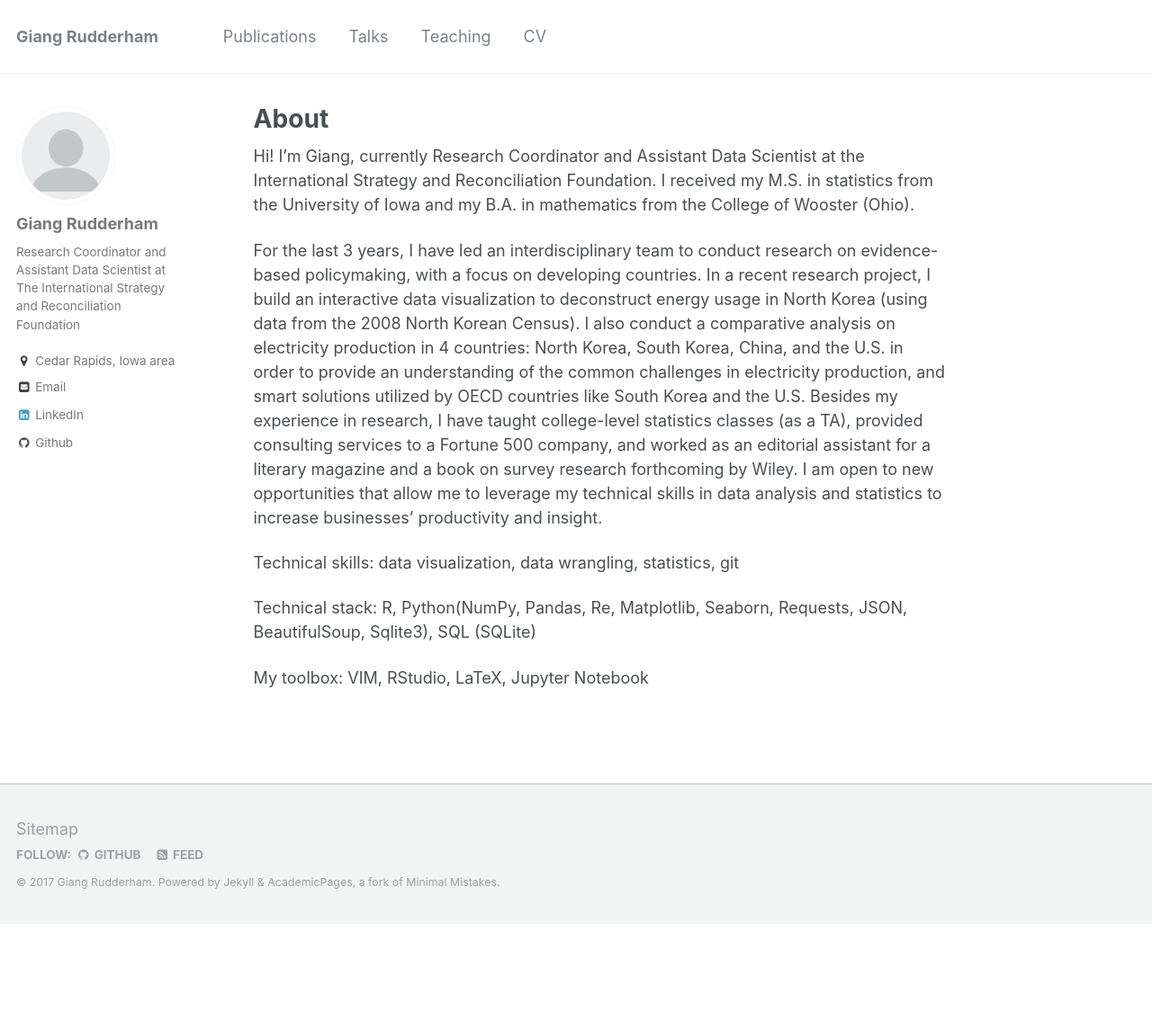
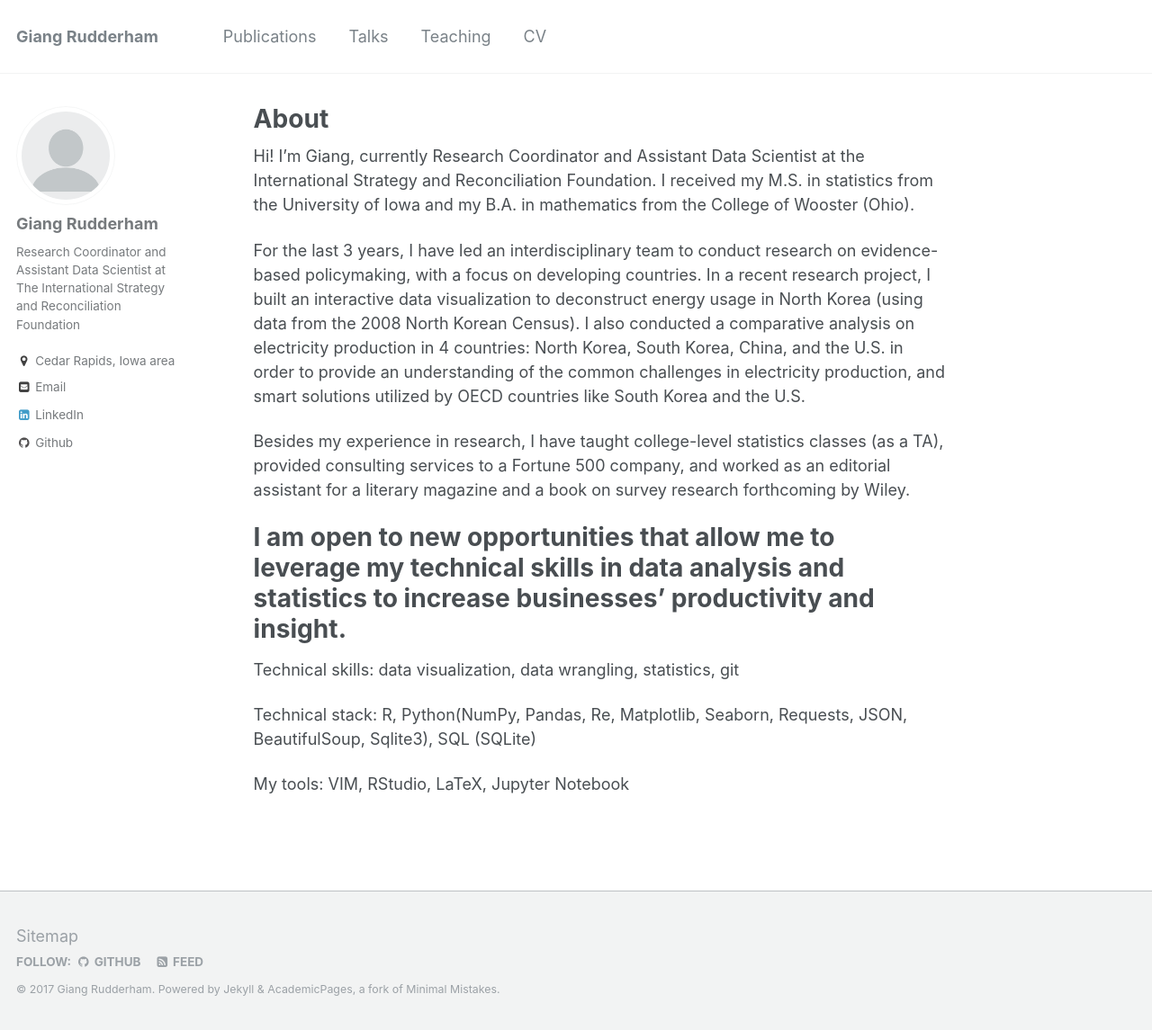
Before and after one commit to giang-rudderham/giang-rudderham.github.io, a Jekyll site: the page built from _pages/about.md, in a window 1280 px wide and 1145 px high. Shown: the whole window at 90% size. Built offline with Jekyll 4.4.1, drawn with Linux system fonts in a browser that asks for light colours.

Commit message:
fix About section and LinkedIn username

```diff
--- a/_config.yml
+++ b/_config.yml
@@ -96,7 +96,7 @@ author:
   keybase          :
   instagram        :
   lastfm           :
-  linkedin         : "https://www.linkedin.com/in/giang-rudderham/"
+  linkedin         : "giang-rudderham"
   orcid            : # "http://orcid.org/yourorcidurl"
   pinterest        :
   soundcloud       :
--- a/_pages/about.md
+++ b/_pages/about.md
@@ -10,11 +10,18 @@ redirect_from:
 Hi! I'm Giang, currently Research Coordinator and Assistant Data Scientist at the International Strategy and Reconciliation Foundation.
 I received my M.S. in statistics from the University of Iowa and my B.A. in mathematics from the College of Wooster (Ohio).
 
-For the last 3 years, I have led an interdisciplinary team to conduct research on evidence-based policymaking, with a focus on developing countries. In a recent research project, I build an interactive data visualization to deconstruct energy usage in North Korea (using data from the 2008 North Korean Census). I also conduct a comparative analysis on electricity production in 4 countries: North Korea, South Korea, China, and the U.S. in order to provide an understanding of the common challenges in electricity production, and smart solutions utilized by OECD countries like South Korea and the U.S.
-Besides my experience in research, I have taught college-level statistics classes (as a TA), provided consulting services to a Fortune 500 company, and worked as an editorial assistant for a literary magazine and a book on survey research forthcoming by Wiley. I am open to new opportunities that allow me to leverage my technical skills in data analysis and statistics to increase businesses' productivity and insight.
+For the last 3 years, I have led an interdisciplinary team to conduct research on evidence-based policymaking, with a focus on developing countries.
+In a recent research project, I built an interactive data visualization to deconstruct energy usage in North Korea (using data from the 2008 North Korean Census).
+I also conducted a comparative analysis on electricity production in 4 countries: North Korea, South Korea, China, and the U.S. in order to provide an understanding
+ of the common challenges in electricity production, and smart solutions utilized by OECD countries like South Korea and the U.S.
+
+Besides my experience in research, I have taught college-level statistics classes (as a TA), provided consulting services to a Fortune 500 company,
+ and worked as an editorial assistant for a literary magazine and a book on survey research forthcoming by Wiley.
+
+# I am open to new opportunities that allow me to leverage my technical skills in data analysis and statistics to increase businesses' productivity and insight.
 
 Technical skills: data visualization, data wrangling, statistics, git
 
 Technical stack: R, Python(NumPy, Pandas, Re, Matplotlib, Seaborn, Requests, JSON, BeautifulSoup, Sqlite3), SQL (SQLite)
 
-My toolbox: VIM, RStudio, LaTeX, Jupyter Notebook
+My tools: VIM, RStudio, LaTeX, Jupyter Notebook
```
